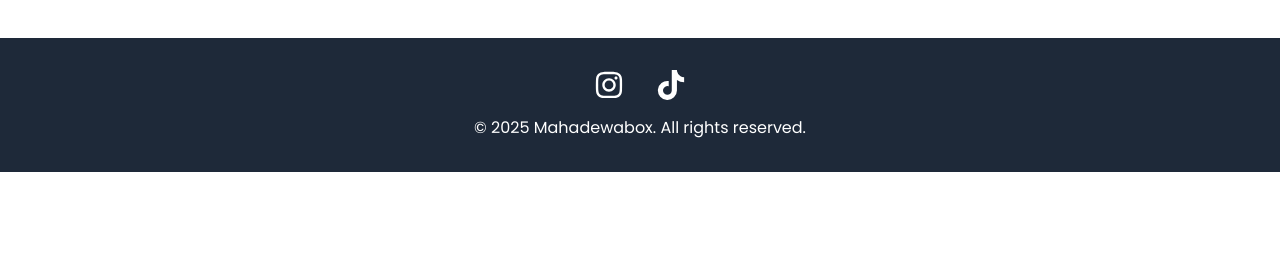
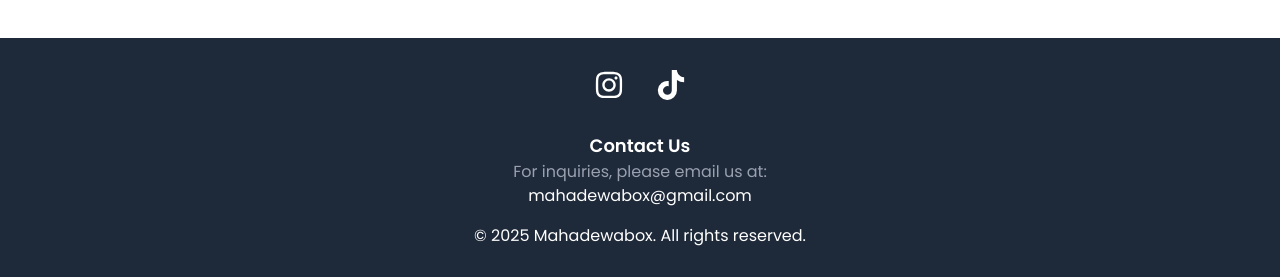
Before and after one commit to RudiPangestu/TPDlanding, a Next.js app: page / in a window 1280 px wide. Shown: the part 2385-2662 px from the top of the page. Before the commit the page ends 2557 px from the top, so only its background shows below. Built offline with nearby package versions, Linux system fonts and the light colour scheme.

Commit message:
revisi contact

```diff
--- a/src/app/globals.css
+++ b/src/app/globals.css
@@ -3,7 +3,6 @@
 html {
   scroll-behavior: smooth;
 }
-
 body {
   font-family: 'Poppins', sans-serif;
 }
--- a/src/app/navbar.tsx
+++ b/src/app/navbar.tsx
@@ -1,4 +1,3 @@
-// components/Navbar.tsx
 "use client"; // Add this line to mark the component as a client component
 
 import { useState } from 'react';
@@ -15,7 +14,7 @@ const Navbar = () => {
     <nav className="bg-opacity-50 backdrop-blur-md text-black p-4 fixed w-full z-10">
       <div className="max-w-7xl mx-auto flex justify-between items-center">
         <div className="text-lg font-bold">
-          <Link href="/">
+          <Link href="#home" scroll={false}> {/* Link to the home section */}
             Mahadewabox
           </Link>
         </div>
@@ -29,7 +28,6 @@ const Navbar = () => {
           <Link href="#content" className="hover:text-gray-600">
             Content
           </Link>
-
           <Link href="#contact" className="hover:text-gray-600">
             Contact
           </Link>
--- a/src/app/page.tsx
+++ b/src/app/page.tsx
@@ -10,14 +10,11 @@ export default function Home() {
       <Navbar />
 
       {/* Header */}
-  <header className="relative w-full h-[80vh] sm:h-[90vh] bg-cover bg-center bg-no-repeat" style={{ backgroundImage: "url('/images/Banner.png')" }}>
+      <header id="home" className="relative w-full h-[80vh] sm:h-[90vh] bg-cover bg-center bg-no-repeat" style={{ backgroundImage: "url('/images/Banner.png')" }}>
         <h1 className="text-white text-3xl sm:text-5xl font-bold text-center text-shadow-md px-4 md:px-8">
           Mahadewabox
         </h1>
       </header>
-
-
-
 
       {/* About Us */}
       <section id="about" className="bg-gray-100 py-30 px-4">
@@ -47,6 +44,7 @@ export default function Home() {
           />
         </div>
       </section>
+
       {/* Character Explanation */}
       <section id="characters" className="bg-gray-200 py-16 px-4">
         <h2 className="text-3xl font-bold text-center mb-8">Our Characters</h2>
@@ -59,10 +57,10 @@ export default function Home() {
             <div key={index} className="text-center">
               <Image
                 src={`/images/${char.img}.png`}
-                alt="char.name"
+                alt={char.name}
                 width={150}
                 height={180}
-                className=" mx-auto"
+                className="mx-auto"
               />
               <h3 className="text-xl font-semibold mt-4">{char.name}</h3>
               <p className="text-gray-600 mt-2">{char.desc}</p>
@@ -97,11 +95,10 @@ export default function Home() {
         </div>
       </section>
 
-
-
       {/* Footer */}
       <footer className="py-8 w-full bg-gray-800 text-white">
-        <div className="max-w-7xl mx-auto flex items-center justify-center gap-8">
+        <div className="max-w-7xl mx-auto flex flex-col items-center">
+          <div className="flex items-center justify-center gap-8 mb-4">
             <a
               href="https://instagram.com/mahadewabox"
               target="_blank"
@@ -117,7 +114,18 @@ export default function Home() {
               <FaTiktok size={30} />
             </a>
           </div>
-        <p className="text-center mt-4">&copy; 2025 Mahadewabox. All rights reserved.</p>
+
+          <div id="contact" className="mt-4 text-center"> {/* Add id here */}
+            <h3 className="text-lg font-semibold">Contact Us</h3>
+            <p className="text-gray-400">For inquiries, please email us at:</p>
+            <a href="mailto:contact@mahadewabox.com" className="text-white-400 hover:underline">
+              mahadewabox@gmail.com
+            </a>
+            <p className="text-center mt-4">
+              &copy; 2025 Mahadewabox. All rights reserved.
+            </p>
+          </div>
+        </div>
       </footer>
     </div>
   );
```
Lines whose indentation alone changed are shown as unchanged.
